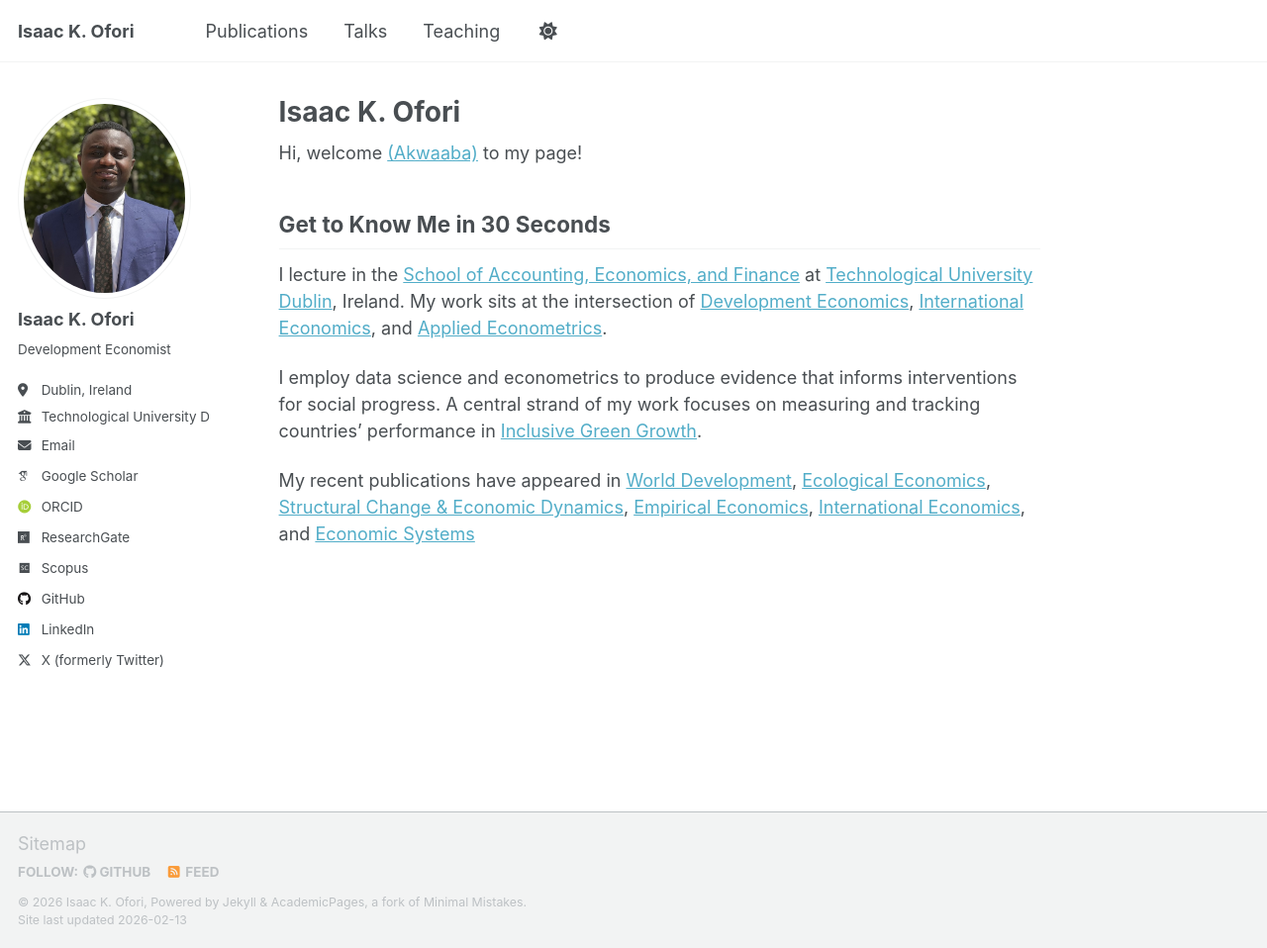
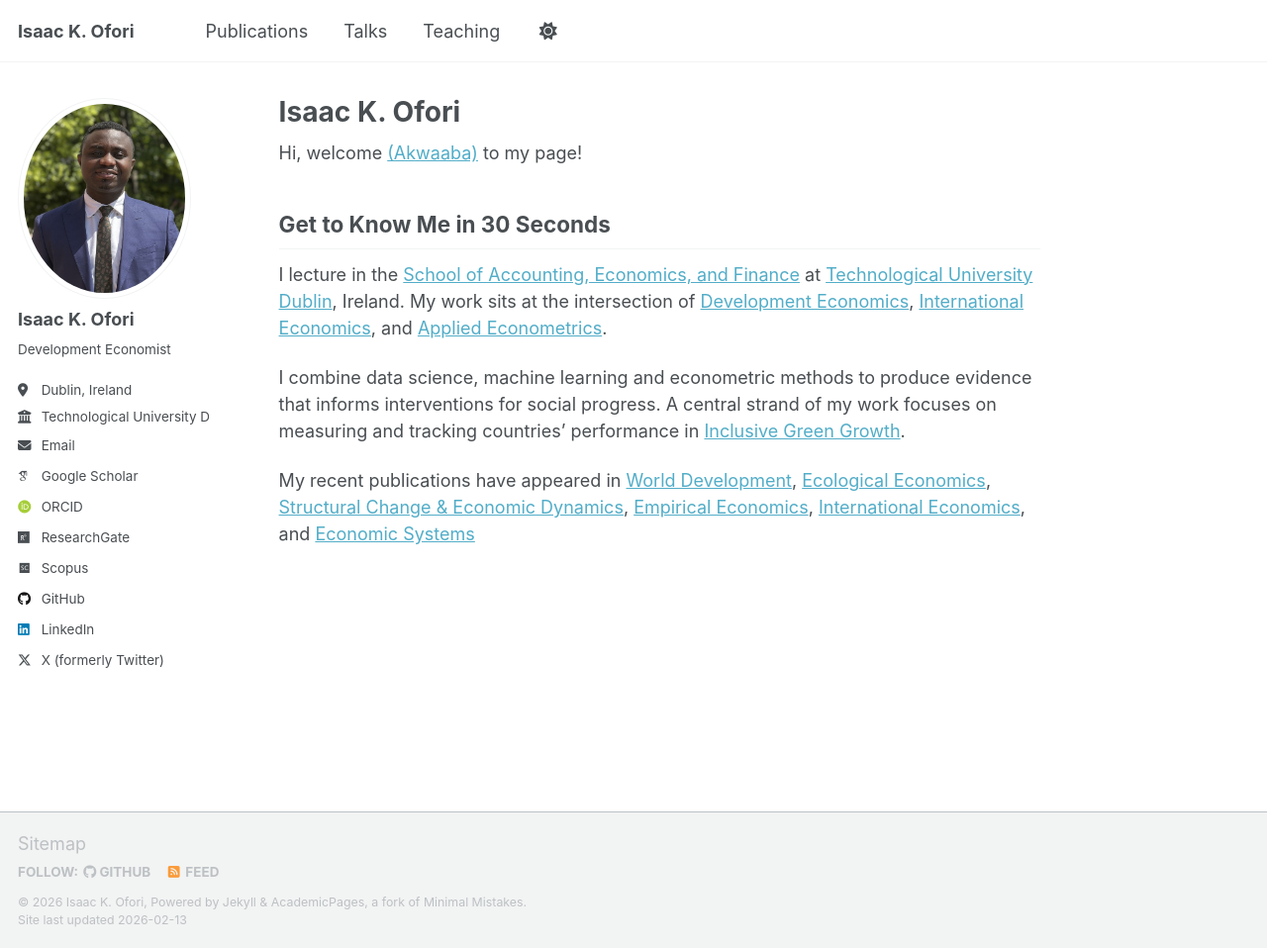
Before and after one commit to ikofori/ikofori.github.io, a Jekyll site: the page built from _pages/about.md, in a window 1280 px wide and 958 px high. Shown: the whole window at 99% size. Built offline with Jekyll 4.4.1, drawn with Linux system fonts in a browser that asks for light colours; some web fonts are replaced; a script that is not in the unit is left out.

Commit message:
Update about.md

```diff
--- a/_pages/about.md
+++ b/_pages/about.md
@@ -18,6 +18,6 @@ Hi, welcome [(Akwaaba)](https://mfa.gov.gh/index.php/about-ghana/) to my page!
 
 I lecture in the [School of Accounting, Economics, and Finance](https://researchprofiles.tudublin.ie/en/persons/a86f0fa2-e615-4fe1-86ff-d679d9b2a895) at [Technological University Dublin](https://www.tudublin.ie/), Ireland. My work sits at the intersection of [Development Economics](https://doi.org/10.1016/j.worlddev.2025.107223), [International Economics](https://doi.org/10.1016/j.inteco.2024.100509), and [Applied Econometrics](https://doi.org/10.1016/j.strueco.2025.09.004).
 
-I employ data science and econometrics to produce evidence that informs interventions for social progress. A central strand of my work focuses on measuring and tracking countries’ performance in [Inclusive Green Growth](https://zenodo.org/records/12529764).
+I combine data science, machine learning and econometric methods to produce evidence that informs interventions for social progress. A central strand of my work focuses on measuring and tracking countries’ performance in [Inclusive Green Growth](https://zenodo.org/records/12529764).
 
 My recent publications have appeared in [World Development](https://doi.org/10.1016/j.worlddev.2025.107223), [Ecological Economics](https://www.econstor.eu/handle/10419/335106), [Structural Change & Economic Dynamics](https://doi.org/10.1016/j.strueco.2025.09.004), [Empirical Economics](https://doi.org/10.1007/s00181-025-02744-x), [International Economics](https://doi.org/10.1016/j.inteco.2024.100509), and [Economic Systems](https://doi.org/10.1016/j.ecosys.2022.101055)
```
